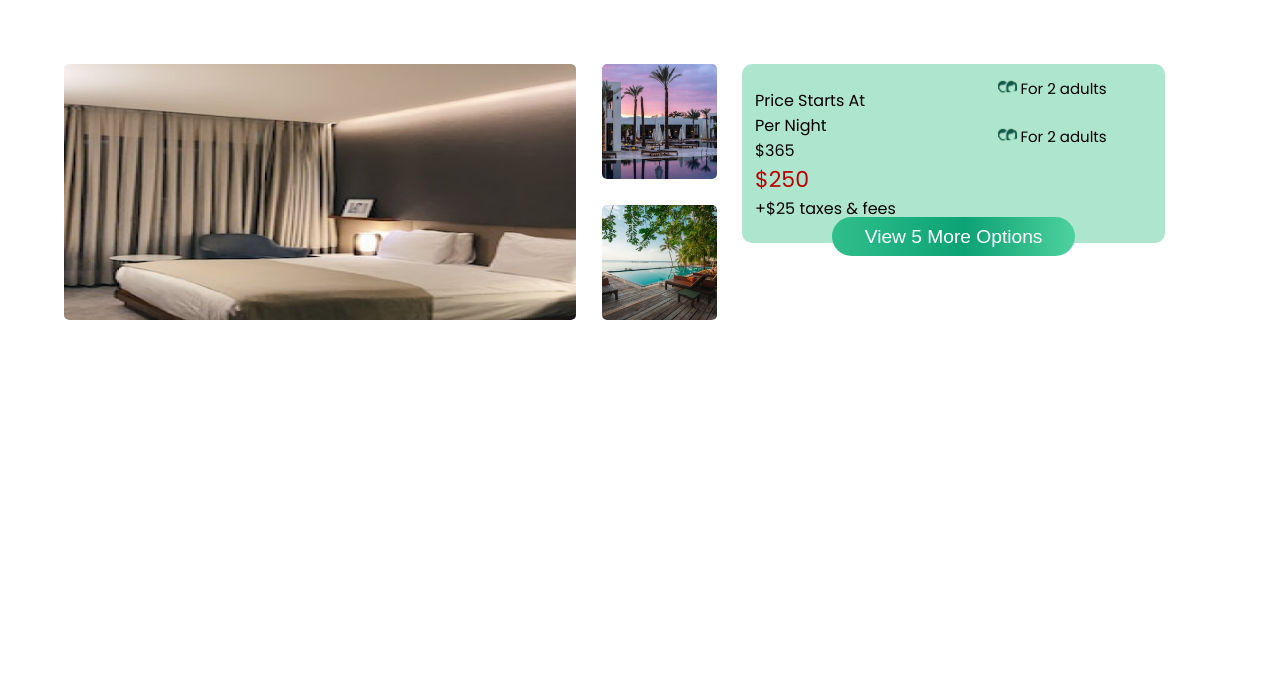
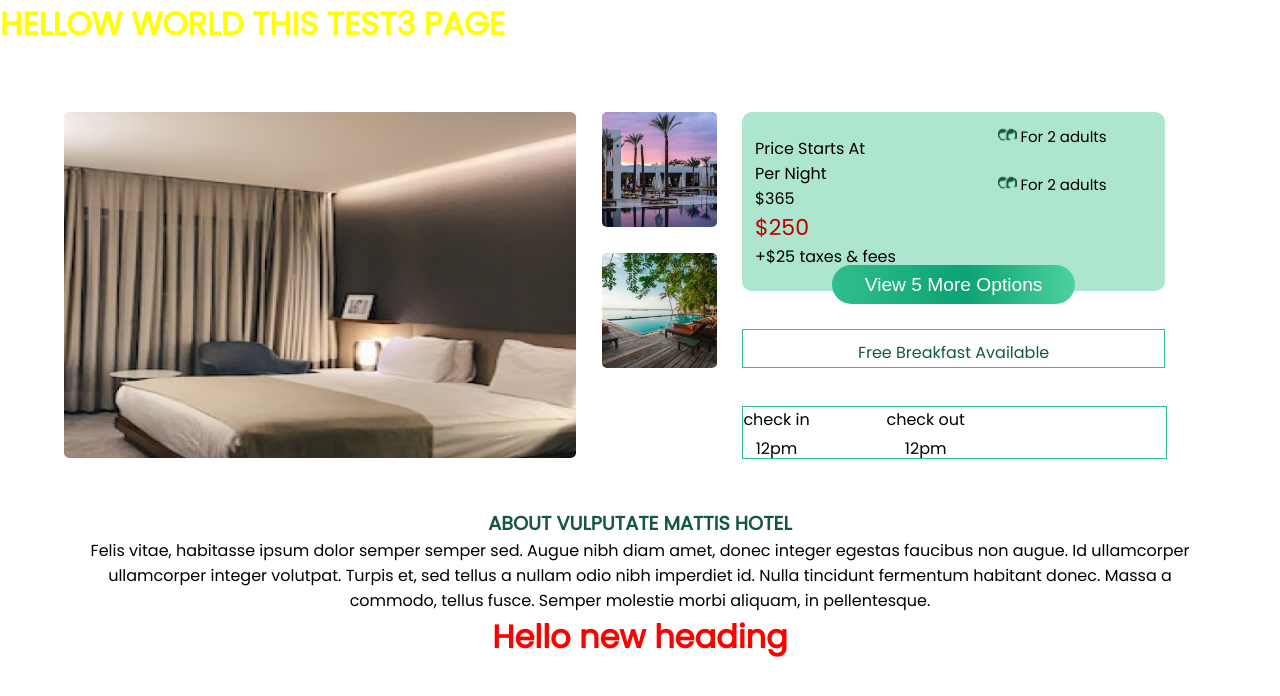
Before and after one commit to paras231/Frontend-mastery, a React (Vite) app in the folder page-design1/: page / in a window 1280 px wide. Shown: the top 696 px of the page. Built offline with nearby package versions, Linux system fonts and the light colour scheme; a web font is replaced by a local one.

Commit message:
added hotel selection file

```diff
--- a/page-design1/src/App.jsx
+++ b/page-design1/src/App.jsx
@@ -31,6 +31,7 @@ import Footer2 from "./components/Footer2";
 import AmazoneHome from "./Pages/AmazoneHome";
 import Form from "./components/Form";
 import Login from "./components/Login";
+import Test3 from "./components/Test3";
 import MultipleInputs from "./AdvancedComponents/MultipleInputs";
 import useMediaQuery from "@mui/material/useMediaQuery";
 import { useTheme } from "@mui/material/styles";
@@ -41,8 +42,9 @@ const App = () => {
   const user = true;
   return (
     <>
-    <HotelSelection/>
-    {/* <WaterActivityMain/> */}
+      <Test3 />
+      <HotelSelection/>
+      {/* <WaterActivityMain/> */}
       {/* <LayoutTesting /> */}
       {/* <Test1/> */}
       {/* <EditFerryTravelDetail/> */}
--- /dev/null
+++ b/page-design1/src/Pages/test.module.scss
@@ -0,0 +1,5 @@
+
+.heading_styled{
+    color: yellow;
+
+}
--- a/page-design1/src/Travel/Hotel/HotelSelection.jsx
+++ b/page-design1/src/Travel/Hotel/HotelSelection.jsx
@@ -42,8 +42,35 @@ const HotelSelection = () => {
                 View 5 More Options
               </button>
             </div>
+            <div className="checkout-detail-div">
+              <div className="breakfast-free">Free Breakfast Available</div>
+              <div className="checkout-checkin">
+                <div className="checkin">
+                  <p>check in</p>
+                  <p> 12pm</p>
+                </div>
+                <div className="checkin">
+                  <p>check out</p>
+                  <p> 12pm</p>
+                </div>
+              </div>
+            </div>
           </div>
         </section>
+        {/* section finished */}
+        {/* centered about text */}
+        <center className="about-hotel">About Vulputate mattis Hotel</center>
+        <center>
+          <div className="about-para">
+            Felis vitae, habitasse ipsum dolor semper semper sed. Augue nibh
+            diam amet, donec integer egestas faucibus non augue. Id ullamcorper
+            ullamcorper integer volutpat. Turpis et, sed tellus a nullam odio
+            nibh imperdiet id. Nulla tincidunt fermentum habitant donec. Massa a
+            commodo, tellus fusce. Semper molestie morbi aliquam, in
+            pellentesque.
+          </div>
+          <h1 className="heading_styled">Hello new heading</h1>
+        </center>
       </div>
     </>
   );
--- a/page-design1/src/Travel/Hotel/HotelSelection.scss
+++ b/page-design1/src/Travel/Hotel/HotelSelection.scss
@@ -4,7 +4,7 @@
 
 .hotel-detail-section {
   width: 90vmax;
-  height: 40vmax;
+  height: 27vmax;
   display: flex;
   gap: 2vmax;
   margin-left: 5%;
@@ -13,7 +13,7 @@
 .big {
   img {
     width: 40vmax;
-    height: 20vmax;
+    height: 27vmax;
     border-radius: 5px;
   }
 }
@@ -93,3 +93,53 @@
   outline: none;
   cursor: pointer;
 }
+.checkout-detail-div {
+  display: flex;
+  flex-direction: column;
+  gap: 3vmax;
+  margin-top: 3vmax;
+}
+
+.breakfast-free {
+  width: 33vmax;
+  height: 3vmax;
+  border: 1px;
+  box-sizing: border-box;
+  border: 1px solid #2fbf8c;
+  text-align: center;
+  color: #145843;
+  font-weight: 500;
+  padding-top: 10px;
+}
+
+.checkout-checkin{
+  text-align: center;
+  gap: 6vmax;
+  display: flex;
+  border: 1px solid #2fbf8c;
+  width: 33vmax;
+  height: 4vmax;
+  font-size: 1rem;
+  font-weight: 500;
+}
+
+.checkin{
+  display: flex;
+  flex-direction: column;
+  gap: 0.3vmax;
+
+}
+
+.about-hotel{
+  color: #145843;
+  margin-top: 4vmax;
+  font-size: 1.2rem;
+  font-weight: 600;
+  text-transform: uppercase;
+}
+.about-para{
+  width: 90vmax;
+}
+.heading_styled{
+  color: red;
+}
--- /dev/null
+++ b/page-design1/src/components/Test3.jsx
@@ -0,0 +1,12 @@
+import React from "react";
+import styles from "../Pages/test.module.scss";
+
+const Test3 = () => {
+  return (
+    <>
+      <h1 className={styles.heading_styled}>HELLOW WORLD THIS TEST3 PAGE</h1>
+    </>
+  );
+};
+
+export default Test3;
```
